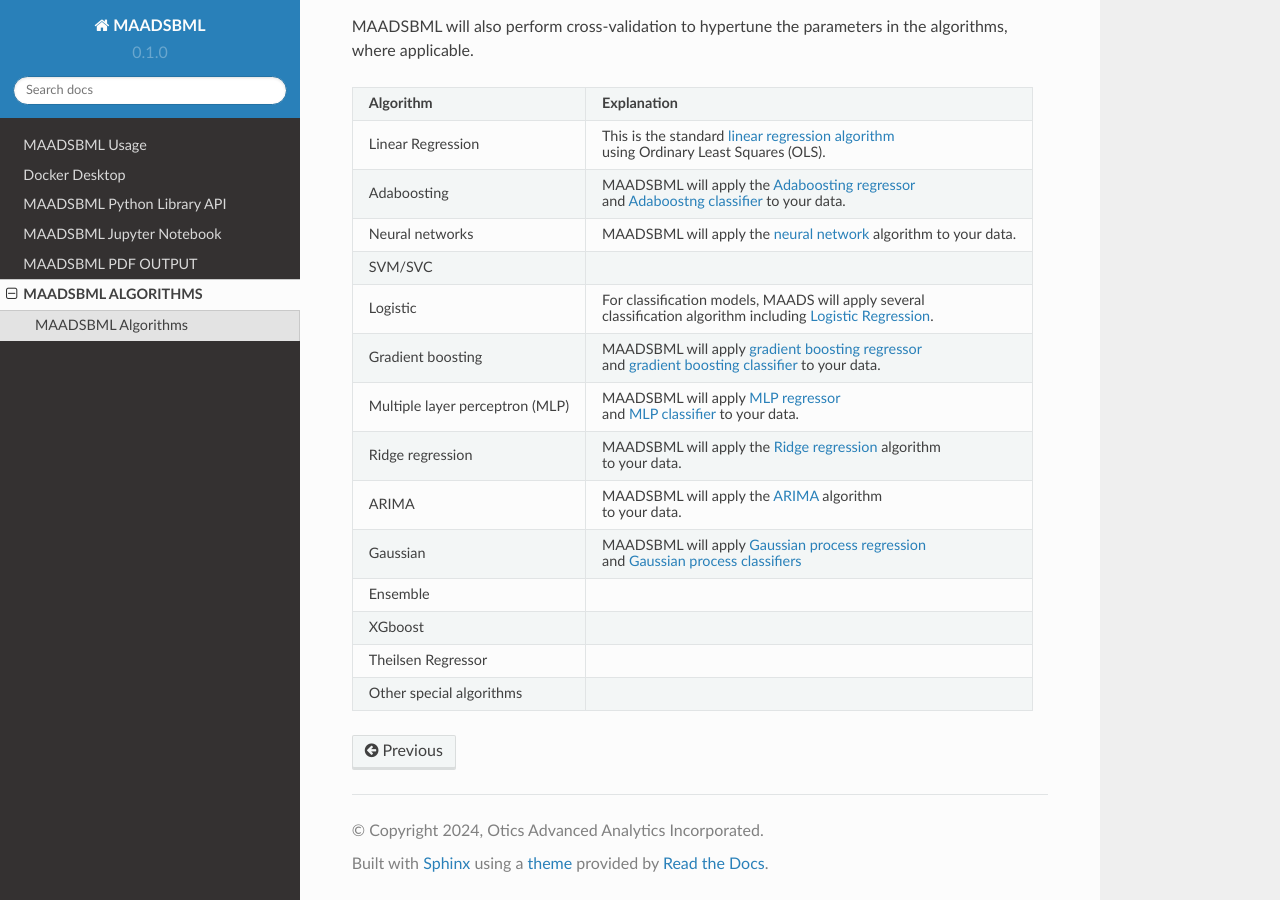
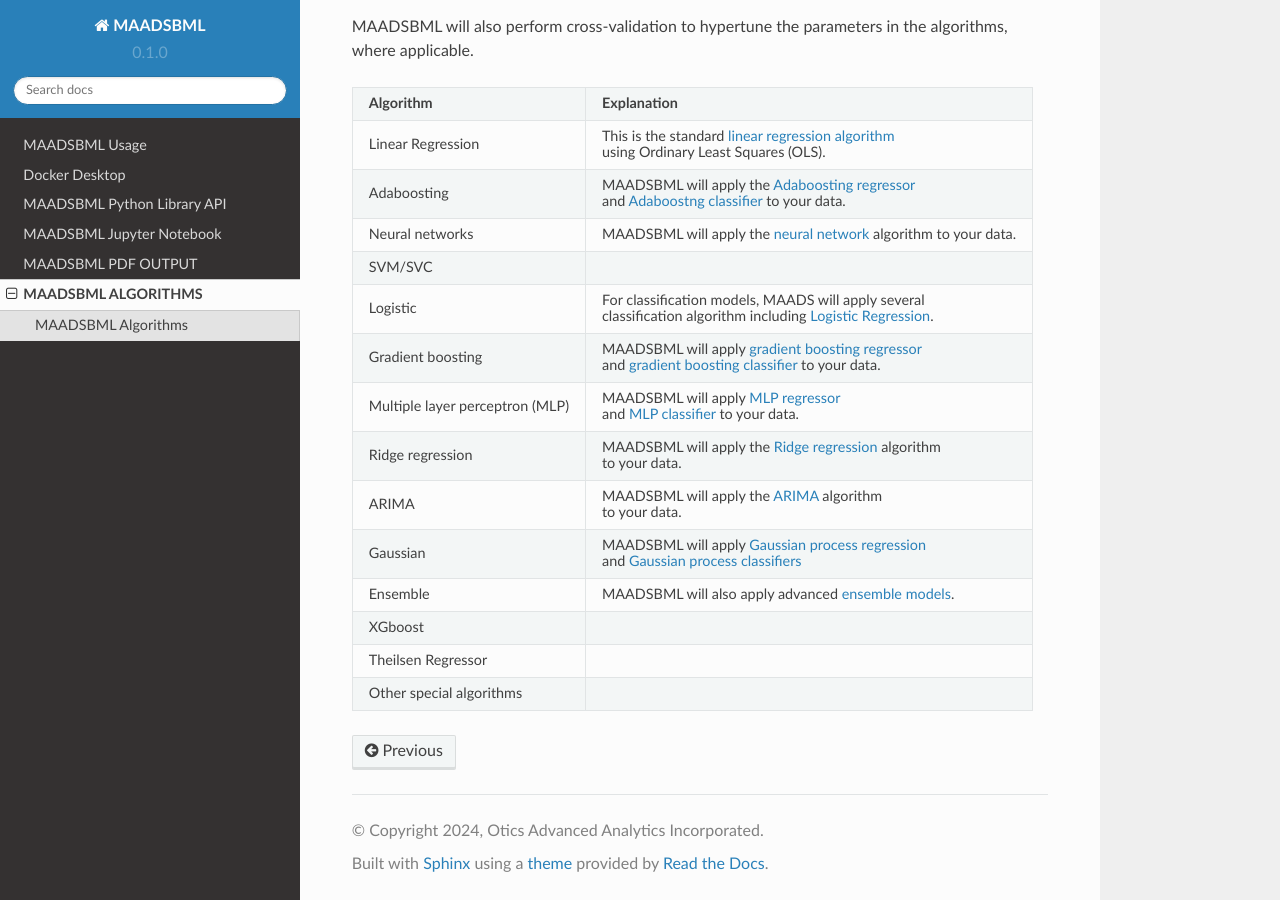
Before and after one commit to smaurice101/maadsbml, a Sphinx documentation site: the page built from docs/source/algos.rst, in a window 1280 px wide and 900 px high, scrolled down 590 px. Built offline with Sphinx 7.4.7 and the Read the Docs theme 2.0.0, drawn with Linux system fonts in a browser that asks for light colours.

Commit message:
Update algos.rst

```diff
--- a/docs/source/algos.rst
+++ b/docs/source/algos.rst
@@ -58,7 +58,7 @@
 
        and `Gaussian process classifiers <https://scikit-learn.org/stable/modules/generated/sklearn.gaussian_process.GaussianProcessClassifier.html>`_
    * - Ensemble
-     -
+     - MAADSBML will also apply advanced `ensemble models <https://scikit-learn.org/stable//api/sklearn.ensemble.html>`_.
    * - XGboost
      -
    * - Theilsen Regressor
```
